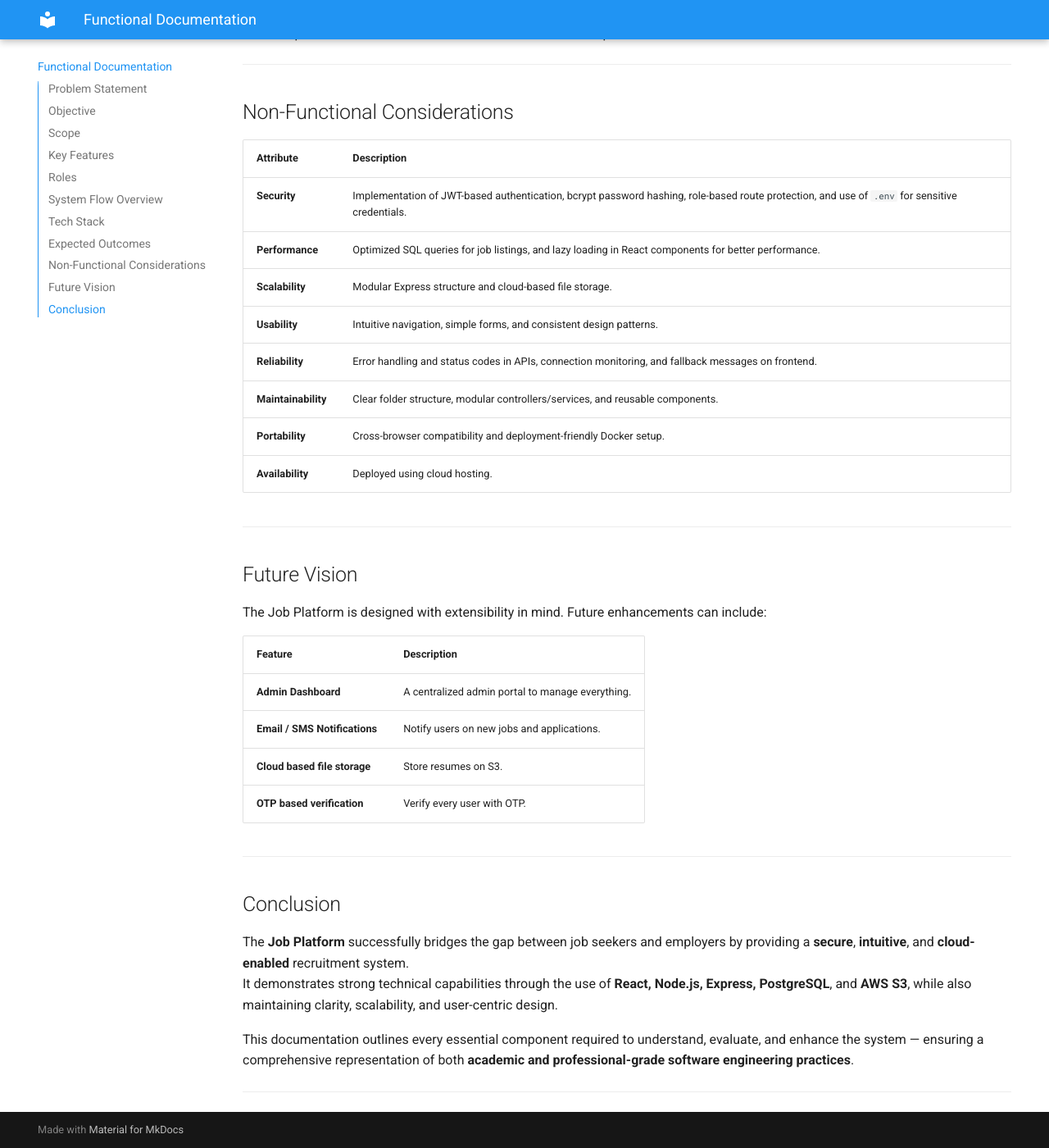
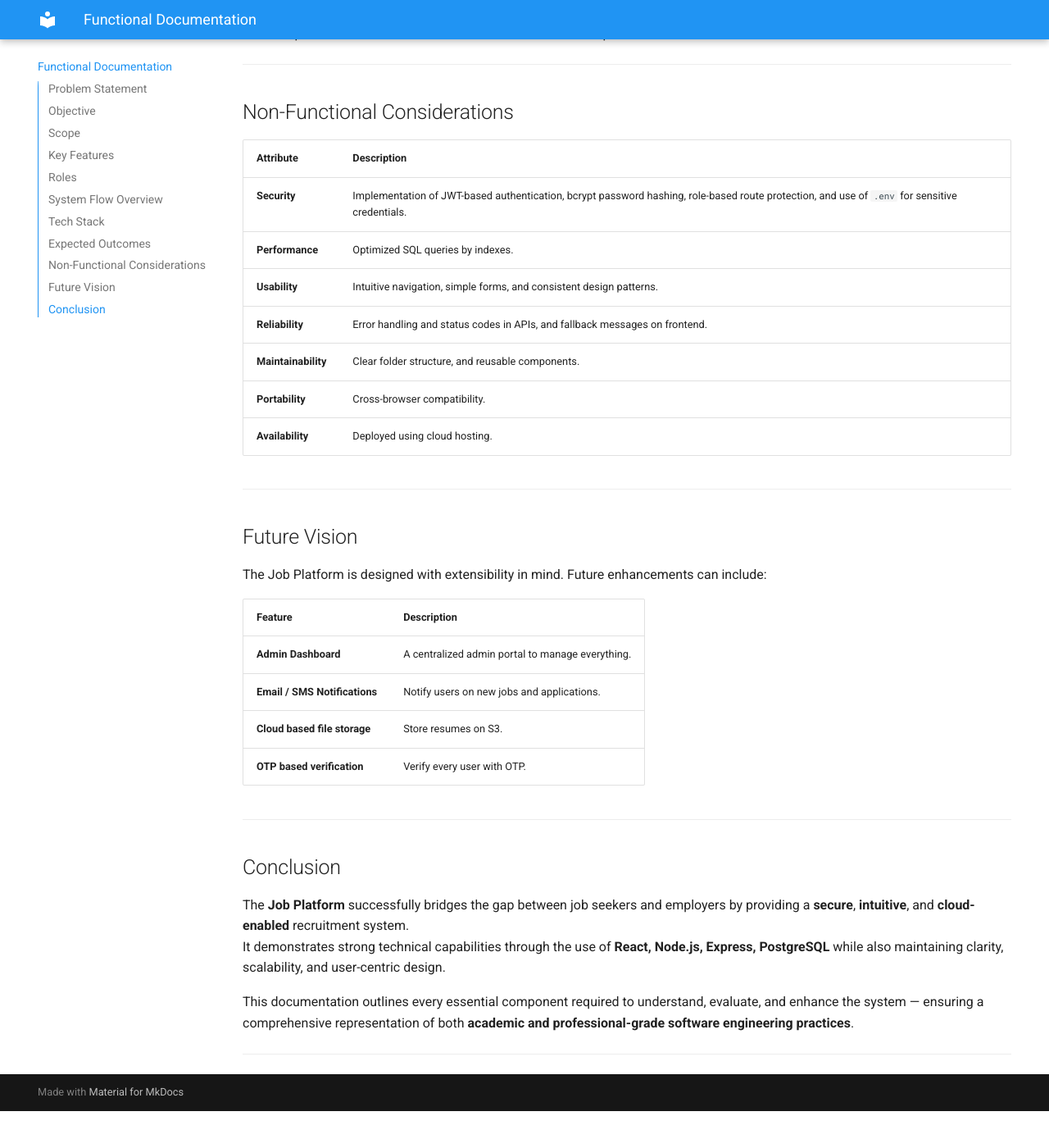
Before and after one commit to nakshatra-droid/job_platform_docs, an MkDocs documentation site: the page built from docs/functional_documentation.md, in a window 1280 px wide and 1400 px high, scrolled down 2970 px. Shown: the whole window at 82% size. Built offline with MkDocs 1.6.1 and Material for MkDocs 9.7.7, drawn with Linux system fonts in a browser that asks for light colours; after the commit the page ends 4325 px from its top, so only the background shows below that.

Commit message:
chore: update

```diff
--- a/docs/functional_documentation.md
+++ b/docs/functional_documentation.md
@@ -88,12 +88,11 @@ The **Job Platform** aims to provide a **centralized digital solution** that sim
 | Attribute | Description |
 |------------|-------------|
 | **Security** | Implementation of JWT-based authentication, bcrypt password hashing, role-based route protection, and use of `.env` for sensitive credentials. |
-| **Performance** | Optimized SQL queries for job listings, and lazy loading in React components for better performance. |
-| **Scalability** | Modular Express structure and cloud-based file storage. |
+| **Performance** | Optimized SQL queries by indexes. |
 | **Usability** | Intuitive navigation, simple forms, and consistent design patterns. |
-| **Reliability** | Error handling and status codes in APIs, connection monitoring, and fallback messages on frontend. |
-| **Maintainability** | Clear folder structure, modular controllers/services, and reusable components. |
-| **Portability** | Cross-browser compatibility and deployment-friendly Docker setup. |
+| **Reliability** | Error handling and status codes in APIs, and fallback messages on frontend. |
+| **Maintainability** | Clear folder structure, and reusable components. |
+| **Portability** | Cross-browser compatibility. |
 | **Availability** | Deployed using cloud hosting. |
 
 ---
@@ -115,7 +114,7 @@ The Job Platform is designed with extensibility in mind. Future enhancements can
 ## Conclusion
 
 The **Job Platform** successfully bridges the gap between job seekers and employers by providing a **secure**, **intuitive**, and **cloud-enabled** recruitment system.
-It demonstrates strong technical capabilities through the use of **React, Node.js, Express, PostgreSQL**, and **AWS S3**, while also maintaining clarity, scalability, and user-centric design.
+It demonstrates strong technical capabilities through the use of **React, Node.js, Express, PostgreSQL** while also maintaining clarity, scalability, and user-centric design.
 
 This documentation outlines every essential component required to understand, evaluate, and enhance the system — ensuring a comprehensive representation of both **academic and professional-grade software engineering practices**.
 
```
Also changed, not shown: docs/index.md (+1 -1 lines), docs/technical_stack.md (+1 -3 lines).
